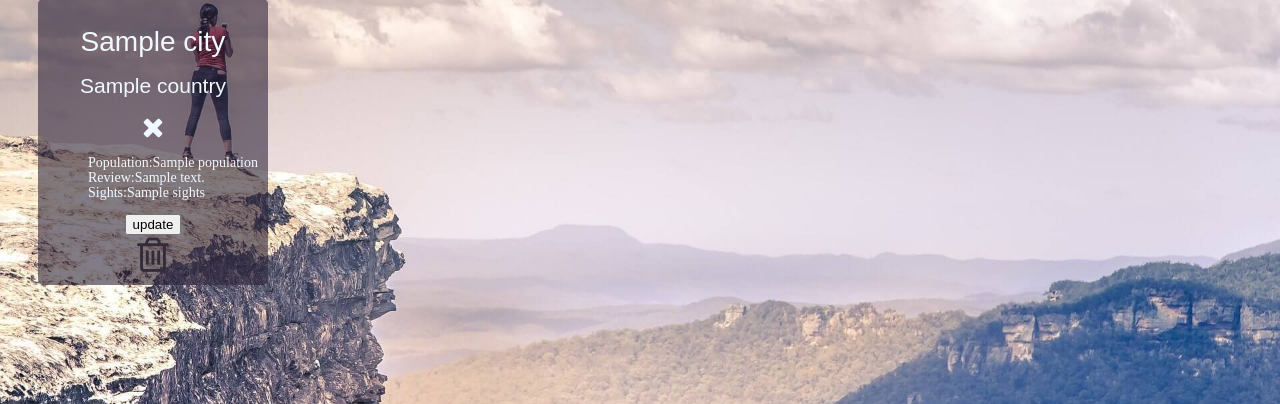
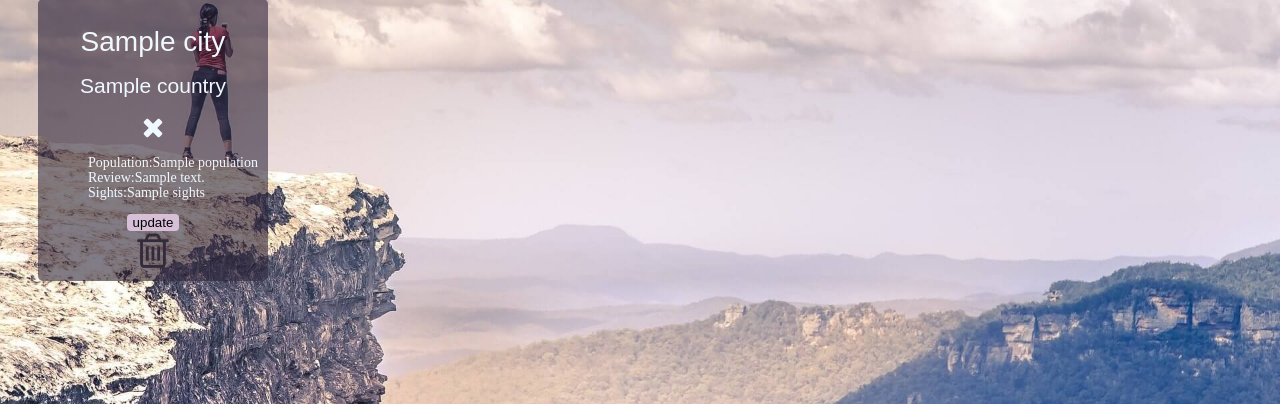
Before and after one commit to mirkiy/travel_bucket_list_python, a Flask app: page /cities in a window 1280 px wide. Shown: the part 176-580 px from the top of the page. Run offline with Flask 2, Linux system fonts and the light colour scheme; a database or web service that is not in the repository returns one stand-in record (values such as "Sample title"); some libraries are stand-ins or nearby versions.

Commit message:
update button fixed

```diff
--- a/static/css/buttons.css
+++ b/static/css/buttons.css
@@ -15,3 +15,8 @@
 .trash-button {
   display: contents;
 }
+.update_btn {
+  border: none;
+  border-radius: 4px;
+  background-color: thistle;
+}
--- a/templates/cities/index.html
+++ b/templates/cities/index.html
@@ -40,7 +40,7 @@
       </div>
       <div class="city_footer_card">
 
-       <a href="/cities/{{city.id}}/edit"><button>update</button></a>
+       <a href="/cities/{{city.id}}/edit"><button class="update_btn">update</button></a>
 
         <form class="delete-form" action="/cities/{{city.id}}/delete" method="POST">
             <button class="trash-button"><i class="fa fa-trash-o fa-3x" style="color:rgb(51, 43, 58)" aria-hidden="true"></i></button>
--- a/templates/cities/to_visit.html
+++ b/templates/cities/to_visit.html
@@ -33,7 +33,7 @@
 
     <div class="city_footer_card">
 
-        <a href="/cities/{{city.id}}/edit"><button>update</button></a>
+        <a href="/cities/{{city.id}}/edit"><button class="update_btn">update</button></a>
 
         <form class="delete-form" action="/cities/{{city.id}}/delete" method="POST">
             <button class="trash-button"><i class="fa fa-trash-o fa-3x" style="color:rgb(51, 43, 58)" aria-hidden="true"></i></button>
--- a/templates/cities/visited.html
+++ b/templates/cities/visited.html
@@ -33,7 +33,7 @@
 
     <div class="city_footer_card">
 
-        <a href="/cities/{{city.id}}/edit"><button>update</button></a>
+        <a href="/cities/{{city.id}}/edit"><button class="update_btn">update</button></a>
 
         <form class="delete-form" action="/cities/{{city.id}}/delete" method="POST">
             <button class="trash-button"><i class="fa fa-trash-o fa-3x" style="color:rgb(51, 43, 58)" aria-hidden="true"></i></button>
```
